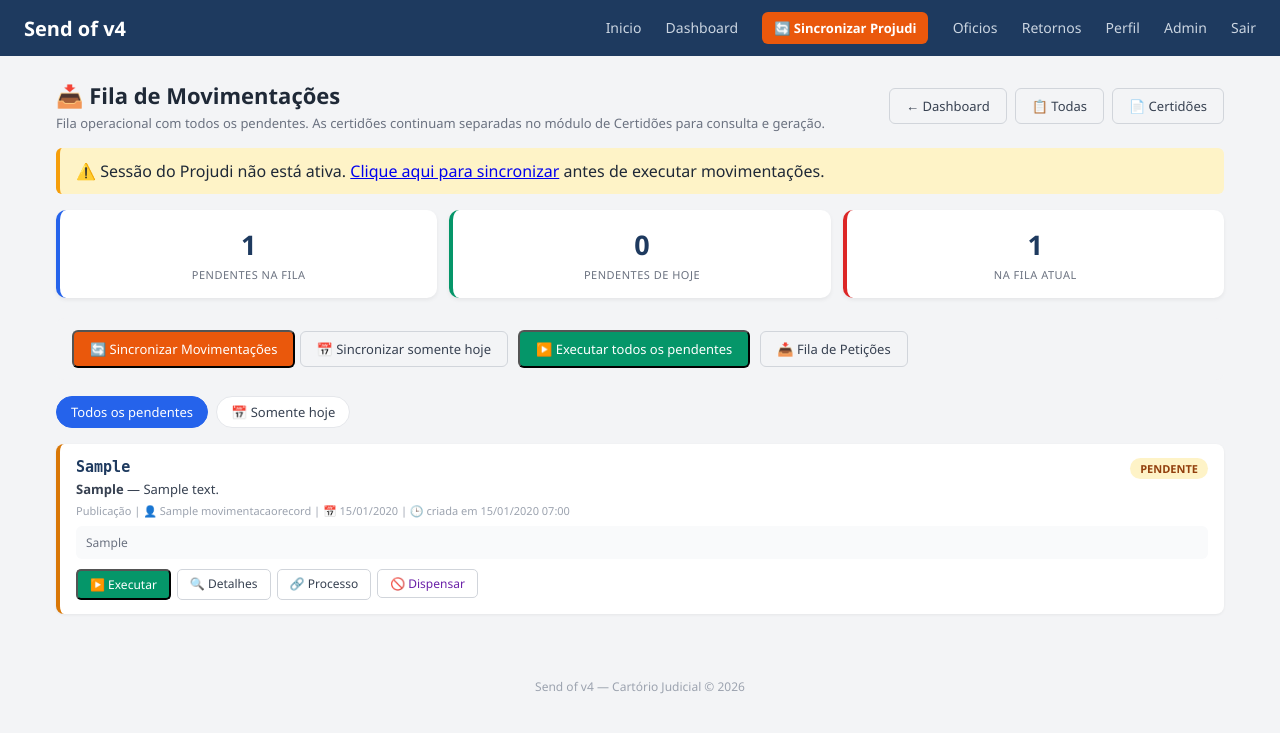
After one commit to guedinho953/send_of_v4, a Django app: page /projudi/movimentacoes/fila/ in a window 1280 px wide. The commit adds this page. Shown: the top 733 px of the page. Run offline with Django 5.2, Linux system fonts and the light colour scheme; a user stored in the database is signed in; tables that the repository leaves empty hold one stand-in row (values such as "Sample post"); data that the repository does not hold is empty.

Commit message:
feat: fila de movimentacoes operacional
- adiciona /projudi/movimentacoes/fila/
- lista todos os pendentes, inclusive certidoes
- permite sincronizar hoje, executar pendentes e dispensar
- adiciona botoes na fila de peticoes, dashboard e lista

```diff
--- a/projudi/urls.py
+++ b/projudi/urls.py
@@ -86,6 +86,7 @@ urlpatterns = [
 
     # Aba Movimentações (NOVO — atos internos via Mov581)
     path('movimentacoes/dashboard/', movimentacao_views.MovimentacaoDashboardView.as_view(), name='movimentacao_dashboard'),
+    path('movimentacoes/fila/', movimentacao_views.MovimentacaoFilaView.as_view(), name='movimentacao_fila'),
     path('movimentacoes/lista/', movimentacao_views.MovimentacaoListView.as_view(), name='movimentacao_list'),
     path('movimentacoes/sync/', movimentacao_views.MovimentacaoSyncView.as_view(), name='movimentacao_sync'),
     path('movimentacoes/<int:pk>/', movimentacao_views.MovimentacaoDetailView.as_view(), name='movimentacao_detail'),
--- a/templates/projudi/certidao_dashboard.html
+++ b/templates/projudi/certidao_dashboard.html
@@ -86,6 +86,7 @@
         <button type="submit" class="btn btn-orange">🔄 Sincronizar Movimentações</button>
     </form>
     <a href="{% url 'projudi:certidao_peticoes' %}" id="link-fila-peticoes" class="btn" style="background:#7c3aed; color:white;">📥 Fila de Petições</a>
+    <a href="{% url 'projudi:movimentacao_fila' %}" class="btn btn-outline">📥 Fila de Movimentações</a>
     <a href="{% url 'projudi:movimentacao_dashboard' %}" class="btn btn-outline">📋 Todas as Movimentações</a>
     <a href="{% url 'projudi:cumprimento_dashboard' %}" class="btn btn-outline">📬 Cumprimentos</a>
 </div>
--- a/templates/projudi/movimentacao_dashboard.html
+++ b/templates/projudi/movimentacao_dashboard.html
@@ -91,6 +91,7 @@
         <button type="submit" class="btn btn-green">▶️ Executar pendentes de hoje ({{ pendentes_hoje }})</button>
     </form>
     {% endif %}
+    <a href="{% url 'projudi:movimentacao_fila' %}" class="btn" style="background:#0891b2; color:white;">📥 Fila de Movimentações</a>
     <a href="{% url 'projudi:movimentacao_list' %}" class="btn btn-outline">📋 Ver Lista Completa</a>
     <a href="{% url 'projudi:certidao_dashboard' %}" class="btn" style="background:#7c3aed; color:white;">📄 Certidões</a>
     <a href="{% url 'projudi:cumprimento_dashboard' %}" class="btn btn-outline">📬 Cumprimentos</a>
--- /dev/null
+++ b/templates/projudi/movimentacao_fila.html
@@ -0,0 +1,156 @@
+{% extends "base.html" %}
+
+{% block title %}Fila de Movimentações — Send of v4{% endblock %}
+
+{% block extra_css %}
+<style>
+    .stats-grid { display: grid; grid-template-columns: repeat(auto-fit, minmax(150px, 1fr)); gap: 12px; margin-bottom: 20px; }
+    .stat-card { background: #fff; border-radius: 10px; padding: 16px; box-shadow: 0 2px 4px rgba(0,0,0,0.06); border-left: 4px solid; text-align: center; }
+    .stat-card h4 { margin: 0; font-size: 27px; color: #1e3a5f; font-weight: 700; }
+    .stat-card p { margin: 4px 0 0; font-size: 11px; color: #6b7280; text-transform: uppercase; letter-spacing: .5px; }
+    .stat-card.total { border-left-color: #2563eb; }
+    .stat-card.hoje { border-left-color: #059669; }
+    .stat-card.falhas { border-left-color: #dc2626; }
+
+    .bulk-bar { background: #f3f4f6; padding: 12px 16px; border-radius: 8px; margin-bottom: 16px; display: flex; gap: 10px; align-items: center; flex-wrap: wrap; }
+    .filtro-bar { display: flex; gap: 8px; margin-bottom: 16px; flex-wrap: wrap; }
+    .filtro-btn { padding: 6px 14px; border-radius: 20px; font-size: 13px; border: 1px solid #e5e7eb; background: #fff; color: #374151; cursor: pointer; text-decoration: none; }
+    .filtro-btn.active { background: #2563eb; color: white; border-color: #2563eb; }
+    .filtro-btn:hover:not(.active) { background: #f9fafb; }
+
+    .mov-card { background: #fff; border-radius: 8px; padding: 14px 16px; margin-bottom: 10px; box-shadow: 0 1px 3px rgba(0,0,0,0.06); border-left: 4px solid #d97706; transition: transform .1s; }
+    .mov-card:hover { transform: translateX(4px); }
+    .mov-card.falha { border-left-color: #dc2626; }
+    .mov-header { display: flex; justify-content: space-between; align-items: flex-start; gap: 10px; }
+    .mov-processo { font-size: 15px; font-weight: 600; color: #1e3a5f; font-family: monospace; }
+    .mov-ato { font-size: 13px; color: #374151; margin-top: 4px; }
+    .mov-meta { font-size: 11px; color: #9ca3af; margin-top: 5px; }
+    .mov-obs { font-size: 12px; color: #6b7280; margin-top: 8px; background: #f9fafb; padding: 8px 10px; border-radius: 6px; }
+    .mov-actions { display: flex; gap: 6px; margin-top: 10px; flex-wrap: wrap; }
+    .tag-status { display: inline-block; padding: 3px 10px; border-radius: 12px; font-size: 11px; font-weight: 600; text-transform: uppercase; white-space: nowrap; }
+    .tag-pendente { background: #fef3c7; color: #92400e; }
+    .tag-falha { background: #fee2e2; color: #991b1b; }
+    .tag-processando { background: #ede9fe; color: #5b21b6; }
+    .tag-cumprido { background: #d1fae5; color: #065f46; }
+    .tag-dispensado { background: #f3e8ff; color: #6b21a8; }
+    .btn-sm { padding: 5px 12px; font-size: 12px; border-radius: 5px; }
+    .btn-green { background: #059669; color: white; }
+    .btn-green:hover { background: #047857; }
+    .btn-orange { background: #ea580c; color: white; }
+    .btn-orange:hover { background: #c2410c; }
+    .btn-outline { background: transparent; border: 1px solid #d1d5db; color: #374151; }
+    .btn-outline:hover { background: #f3f4f6; }
+    .empty-state { text-align: center; padding: 40px 20px; color: #6b7280; background: #fff; border-radius: 8px; }
+</style>
+{% endblock %}
+
+{% block content %}
+<div style="display:flex; justify-content:space-between; align-items:center; flex-wrap:wrap; gap:8px; margin-bottom:16px;">
+    <div>
+        <h1 class="section-title" style="font-size:22px; margin:0;">📥 Fila de Movimentações</h1>
+        <p style="font-size:13px; color:#6b7280; margin:4px 0 0;">
+            Fila operacional com todos os pendentes. As certidões continuam
+            separadas no módulo de Certidões para consulta e geração.
+        </p>
+    </div>
+    <div style="display:flex; gap:8px; flex-wrap:wrap;">
+        <a href="{% url 'projudi:movimentacao_dashboard' %}" class="btn btn-outline">← Dashboard</a>
+        <a href="{% url 'projudi:movimentacao_list' %}" class="btn btn-outline">📋 Todas</a>
+        <a href="{% url 'projudi:certidao_dashboard' %}" class="btn btn-outline">📄 Certidões</a>
+    </div>
+</div>
+
+{% if not session_active %}
+<div class="alert alert-warning">
+    ⚠️ Sessão do Projudi não está ativa.
+    <a href="{% url 'projudi:sync_session' %}">Clique aqui para sincronizar</a>
+    antes de executar movimentações.
+</div>
+{% endif %}
+
+<div class="stats-grid">
+    <div class="stat-card total"><h4>{{ total_pendentes }}</h4><p>Pendentes na fila</p></div>
+    <div class="stat-card hoje"><h4>{{ total_hoje }}</h4><p>Pendentes de hoje</p></div>
+    <div class="stat-card falhas"><h4>{{ total_pendentes }}</h4><p>Na fila atual</p></div>
+</div>
+
+<div class="bulk-bar">
+    <form method="post" action="{% url 'projudi:movimentacao_sync' %}" style="display:inline;">
+        {% csrf_token %}
+        <button type="submit" class="btn btn-orange">🔄 Sincronizar Movimentações</button>
+        <button type="submit" name="hoje" value="1" class="btn btn-outline">📅 Sincronizar somente hoje</button>
+    </form>
+    <form method="post" action="{% url 'projudi:movimentacao_batch' %}" style="display:inline;"
+          onsubmit="return confirm('Executar todas as movimentações pendentes da fila?');">
+        {% csrf_token %}
+        <input type="hidden" name="incluir_certidoes" value="1">
+        {% if filtro_hoje %}<input type="hidden" name="hoje" value="1">{% endif %}
+        <button type="submit" class="btn btn-green">
+            ▶️ Executar {% if filtro_hoje %}pendentes de hoje{% else %}todos os pendentes{% endif %}
+        </button>
+    </form>
+    <a href="{% url 'projudi:certidao_peticoes' %}" class="btn btn-outline">📥 Fila de Petições</a>
+</div>
+
+<div class="filtro-bar">
+    <a href="{% url 'projudi:movimentacao_fila' %}"
+       class="filtro-btn {% if not filtro_hoje %}active{% endif %}">Todos os pendentes</a>
+    <a href="?data=hoje"
+       class="filtro-btn {% if filtro_hoje %}active{% endif %}">📅 Somente hoje</a>
+</div>
+
+{% if movimentacoes %}
+    {% for m in movimentacoes %}
+    <div class="mov-card {{ m.status }}">
+        <div class="mov-header">
+            <div>
+                <div class="mov-processo">{{ m.numero_processo_cnj|default:m.processo }}</div>
+                <div class="mov-ato">
+                    <strong>{{ m.act_verb|default:"Movimentação" }}</strong>
+                    {% if m.descricao_movimentacao %} — {{ m.descricao_movimentacao }}{% endif %}
+                </div>
+                <div class="mov-meta">
+                    {{ m.get_categoria_display }}
+                    {% if m.categoria == 'certidao' %}
+                    <span class="tag-status tag-pendente" style="margin-left:6px;">Certidão</span>
+                    {% endif %}
+                    {% if m.parte_nome %} | 👤 {{ m.parte_nome }}{% endif %}
+                    {% if m.data_movimentacao %} | 📅 {{ m.data_movimentacao|date:"d/m/Y" }}{% endif %}
+                    | 🕒 criada em {{ m.created_at|date:"d/m/Y H:i" }}
+                </div>
+            </div>
+            <span class="tag-status tag-{{ m.status }}">{{ m.get_status_display }}</span>
+        </div>
+
+        {% if m.observacao %}
+        <div class="mov-obs">{{ m.observacao|striptags|truncatechars:300 }}</div>
+        {% endif %}
+
+        <div class="mov-actions">
+            <form method="post" action="{% url 'projudi:movimentacao_executar' m.pk %}" style="display:inline;">
+                {% csrf_token %}
+                <button type="submit" class="btn btn-sm btn-green">▶️ Executar</button>
+            </form>
+            <a href="{% url 'projudi:movimentacao_detail' m.pk %}" class="btn btn-sm btn-outline">🔍 Detalhes</a>
+            {% if m.categoria == 'certidao' %}
+            <a href="{% url 'projudi:certidao_dashboard' %}" class="btn btn-sm btn-outline">📄 Ver em Certidões</a>
+            {% endif %}
+            {% if m.url_processo %}
+            <a href="{{ m.url_processo }}" target="_blank" class="btn btn-sm btn-outline">🔗 Processo</a>
+            {% endif %}
+            <form method="post" action="{% url 'projudi:movimentacao_dispensar' m.pk %}" style="display:inline;"
+                  onsubmit="return confirm('Dispensar esta movimentação?');">
+                {% csrf_token %}
+                <button type="submit" class="btn btn-sm btn-outline" style="color:#6b21a8;">🚫 Dispensar</button>
+            </form>
+        </div>
+    </div>
+    {% endfor %}
+{% else %}
+<div class="empty-state">
+    📭 Nenhuma movimentação pendente
+    {% if filtro_hoje %}de hoje{% endif %}.
+    Use o botão <strong>Sincronizar</strong> para buscar no Projudi.
+</div>
+{% endif %}
+{% endblock %}
--- a/templates/projudi/movimentacao_list.html
+++ b/templates/projudi/movimentacao_list.html
@@ -32,6 +32,7 @@
     </div>
     <div style="display:flex; gap:8px;">
         <a href="{% url 'projudi:movimentacao_dashboard' %}" class="btn btn-outline">← Dashboard</a>
+        <a href="{% url 'projudi:movimentacao_fila' %}" class="btn btn-outline">📥 Fila</a>
         <a href="{% url 'projudi:certidao_dashboard' %}" class="btn btn-outline">📄 Certidões</a>
     </div>
 </div>
```
Also changed, not shown: docs/CERTIDOES_PETICOES.md (+23 -0 lines), projudi/movimentacao_views.py (+55 -1 lines).
